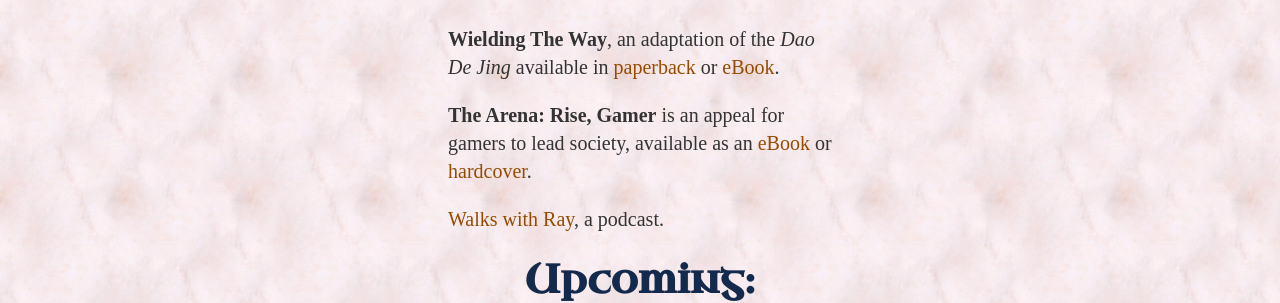
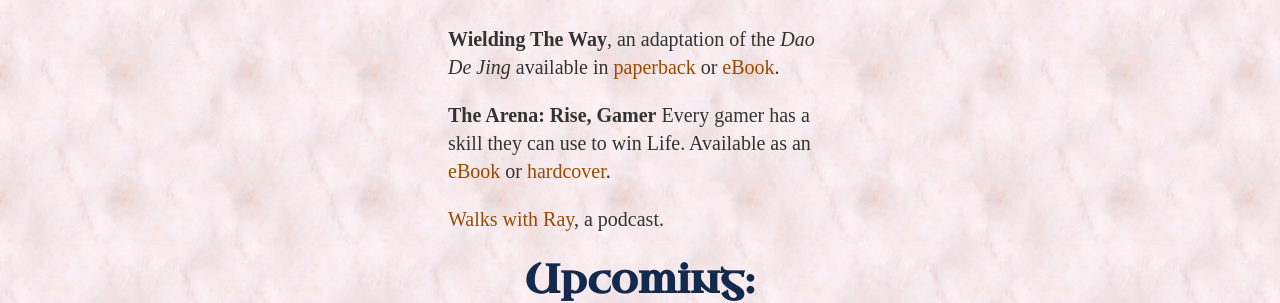
Before and after one commit to ray-dorai/ray-dorai.github.io, a Jekyll site: the page built from index.html, in a window 1280 px wide. Shown: the part 1327-1630 px from the top of the page. Built offline with Jekyll 4.4.1, drawn with Linux system fonts in a browser that asks for light colours; some web fonts are replaced.

Commit message:
Update index.html

```diff
--- a/index.html
+++ b/index.html
@@ -25,7 +25,7 @@ title: Ray Doraisamy
 	        <p><a href="https://raydoraisamy.bandcamp.com/album/if-you-ask-its-free">If you ask, it's free</a>, an album.</p>
 	        <p><b><a href="https://hitw.neocities.org/">Hollow is The World</a></b>, a stabby hard fantasy serial featuring <a href="https://withorbit.com/">Orbit</a> to memorize a little of what the characters learn.
 	        <p><b>Wielding The Way</b>, an adaptation of the <i>Dao De Jing</i> available in <a href="https://www.amazon.com/Wielding-Way-Ray-Doraisamy/dp/B09HG2FCGZ/ref=tmm_pap_swatch_0?_encoding=UTF8&qid=1633528813&sr=8-1">paperback</a> or <a href="https://forshaper.gumroad.com/l/wielding_the_way">eBook</a>.</p>
-		<p><b>The Arena: Rise, Gamer</b> is an appeal for gamers to lead society, available as an <a href="https://forshaper.gumroad.com/l/the_arena">eBook</a> or <a href="https://www.amazon.com/dp/B0B2TVM46T">hardcover</a>.</p>
+		<p><b>The Arena: Rise, Gamer</b> Every gamer has a skill they can use to win Life. Available as an <a href="https://forshaper.gumroad.com/l/the_arena">eBook</a> or <a href="https://www.amazon.com/dp/B0B2TVM46T">hardcover</a>.</p>
 	        <p><a href="https://anchor.fm/walkswithray">Walks with Ray</a>, a podcast.</p>
 
 	<h1>Upcoming:</h1>
```
